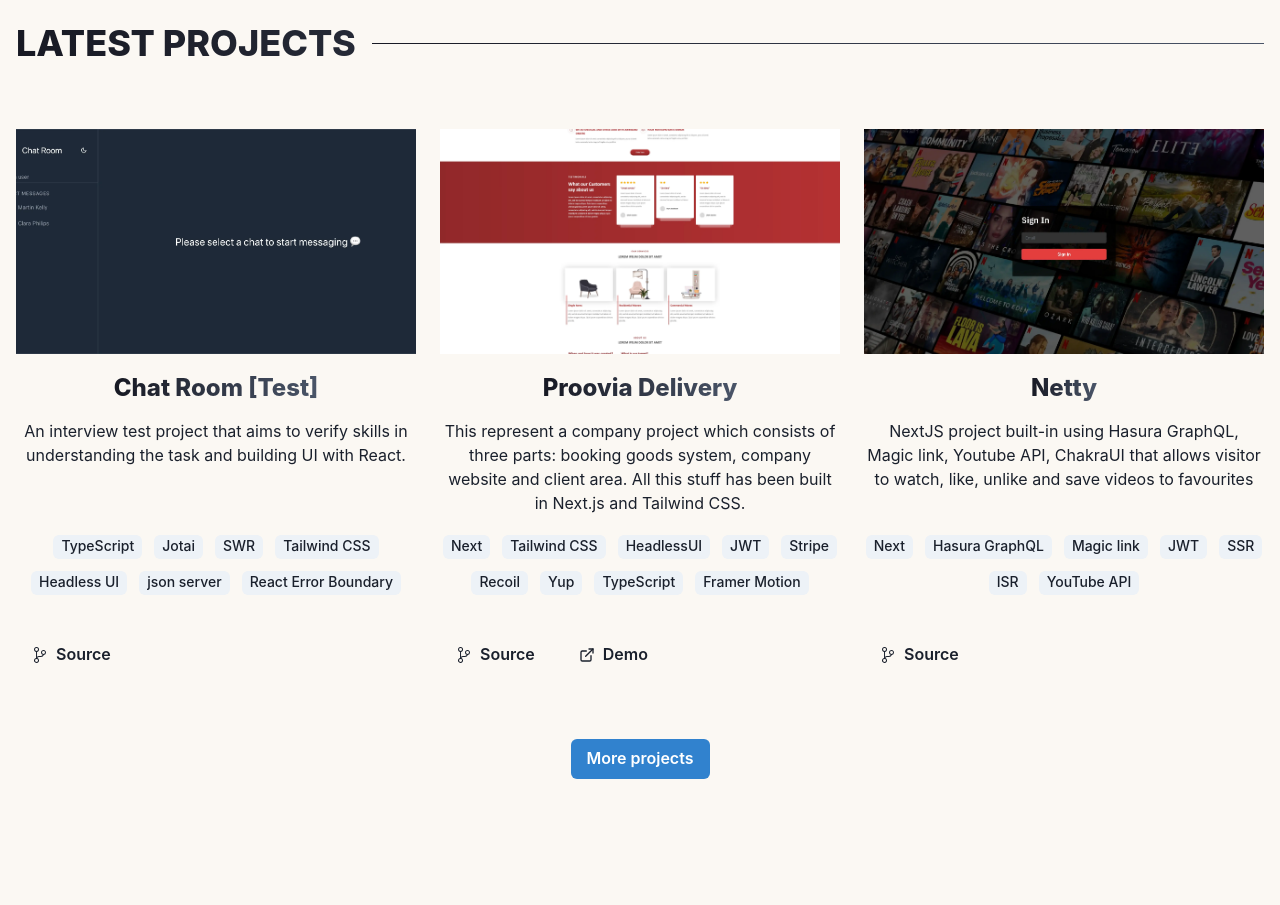
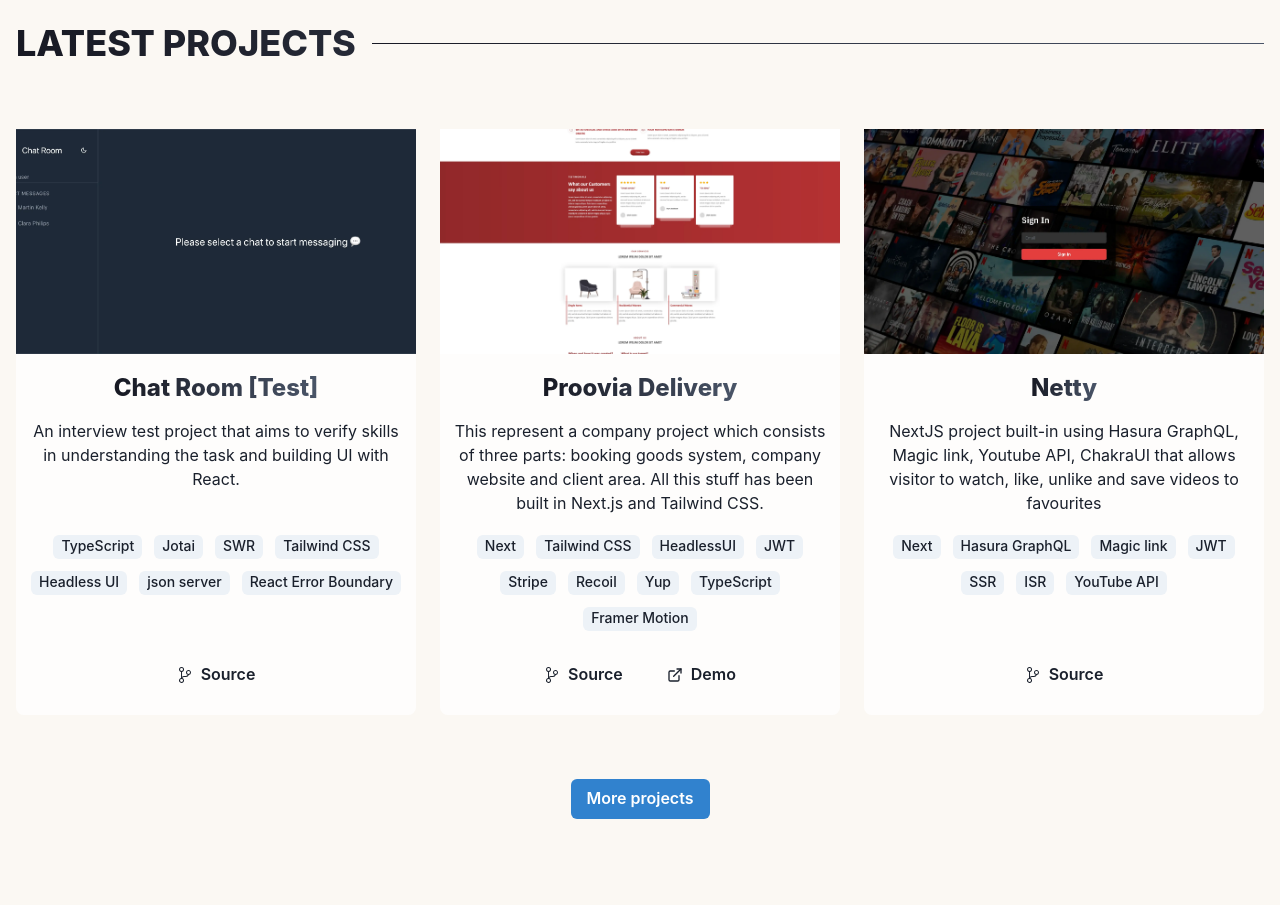
Before and after one commit to Infvyr/nextjs-portfolio, a Next.js app in the folder frontend/: page / in a window 1280 px wide. Shown: the part 1400-2305 px from the top of the page. Built offline with nearby package versions, Linux system fonts and the light colour scheme.

Commit message:
refactor project card

```diff
--- a/frontend/app/sections/project/ProjectItem.jsx
+++ b/frontend/app/sections/project/ProjectItem.jsx
@@ -2,6 +2,7 @@ import { useRef } from "react";
 import {
 	Button,
 	Flex,
+	Grid,
 	Heading,
 	HStack,
 	Modal,
@@ -12,7 +13,8 @@ import {
 	ModalOverlay,
 	Tag,
 	Text,
-	useDisclosure
+	useDisclosure,
+	useColorModeValue
 } from "@chakra-ui/react";
 import Image from "next/image";
 import Link from "next/link";
@@ -25,11 +27,6 @@ import { FiExternalLink } from "react-icons/fi";
 import "react-image-gallery/styles/css/image-gallery.css";
 
 const sxFigure = {
-	"&": {
-		position: "relative",
-		aspectRatio: "16 / 9",
-		overflow: "hidden"
-	},
 	"&:hover": {
 		cursor: "pointer"
 	},
@@ -61,8 +58,21 @@ export function ProjectItem(props) {
 	const { isOpen, onOpen, onClose } = useDisclosure();
 	const finalRef = useRef(null);
 
+	const cardBgColor = useColorModeValue("whiteAlpha.800", "whiteAlpha.50");
+
 	return (
-		<Flex flexDirection="column" gap={5}>
+		<Grid
+			templateRows={[
+				"225px 1fr",
+				"225px 1fr",
+				"140px 1fr minmax(min(50px, 100px), 200px)",
+				"225px 1fr minmax(clamp(50px, 100px, 160px), 160px)"
+			]}
+			gap={5}
+			pb={5}
+			bgColor={cardBgColor}
+			borderRadius="lg"
+		>
 			<Flex
 				as="figure"
 				justifyContent="center"
@@ -86,7 +96,7 @@ export function ProjectItem(props) {
 					opacity="0.25"
 					transform="translate(-50%,-50%) scale(0.2)"
 				>
-					<MdZoomOutMap size={30} />
+					<MdZoomOutMap size={30} fill="white" />
 				</Flex>
 				<Image
 					src={poster}
@@ -114,14 +124,16 @@ export function ProjectItem(props) {
 					</ModalContent>
 				</Modal>
 			</Flex>
-			<Flex as="header" flexDirection="column" alignItems="center" gap={4} flex={1}>
+			<Flex as="header" flexDirection="column" alignItems="center" gap={4} px={3}>
 				<Heading as="h3" fontSize={["xl", "xl", "xl", "2xl"]}>
 					{title}
 				</Heading>
 				<Text textAlign="center">{description}</Text>
 			</Flex>
+
+			<Grid as="footer" gridTemplateRows="1fr 40px" gap={5} px={3}>
 				{!!tags.length && (
-				<Flex as="footer" justifyContent="center" flexWrap="wrap" gap={3} alignContent="flex-end">
+					<Flex justifyContent="center" flexWrap="wrap" gap={3} alignContent="flex-start">
 						{tags.map((tag) => (
 							<Tag key={tag} cursor="default">
 								{tag}
@@ -129,7 +141,7 @@ export function ProjectItem(props) {
 						))}
 					</Flex>
 				)}
-			<HStack mt={5} spacing={3}>
+				<HStack py={[null, null, null, null, 5]} spacing={3} justify="center">
 					{repoUrl && (
 						<Link
 							href={repoUrl}
@@ -167,6 +179,7 @@ export function ProjectItem(props) {
 						</Link>
 					)}
 				</HStack>
-		</Flex>
+			</Grid>
+		</Grid>
 	);
 }
--- a/frontend/app/sections/project/index.jsx
+++ b/frontend/app/sections/project/index.jsx
@@ -14,7 +14,7 @@ export function ProjectsSection() {
 			<Box py={8} />
 
 			{!!projects.length && (
-				<SimpleGrid spacingY={20} spacingX={6} columns={[1, 3]}>
+				<SimpleGrid spacingY={10} spacingX={6} columns={[1, 1, 3]}>
 					{projects
 						.sort((a, b) => new Date(b.createdAt) - new Date(a.createdAt))
 						.map((project) => <ProjectItem key={project.title} project={project} />)
@@ -22,7 +22,7 @@ export function ProjectsSection() {
 				</SimpleGrid>
 			)}
 
-			<Center mt={16}>
+			<Center mt={[8, 8, 16]}>
 				<Link href="/projects" tabIndex={-1} aria-label="Go to project page">
 					<Button aria-label="See more projects">More projects</Button>
 				</Link>
```
Lines whose indentation alone changed are shown as unchanged.
